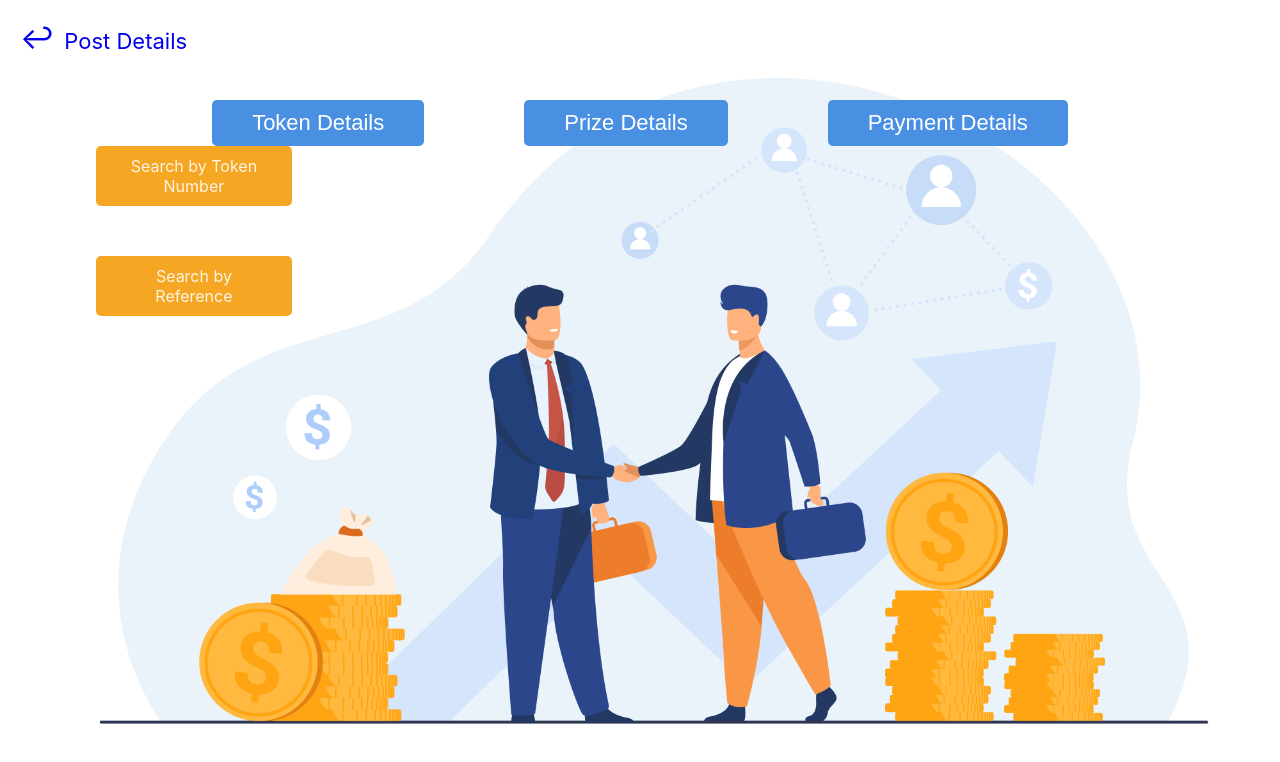
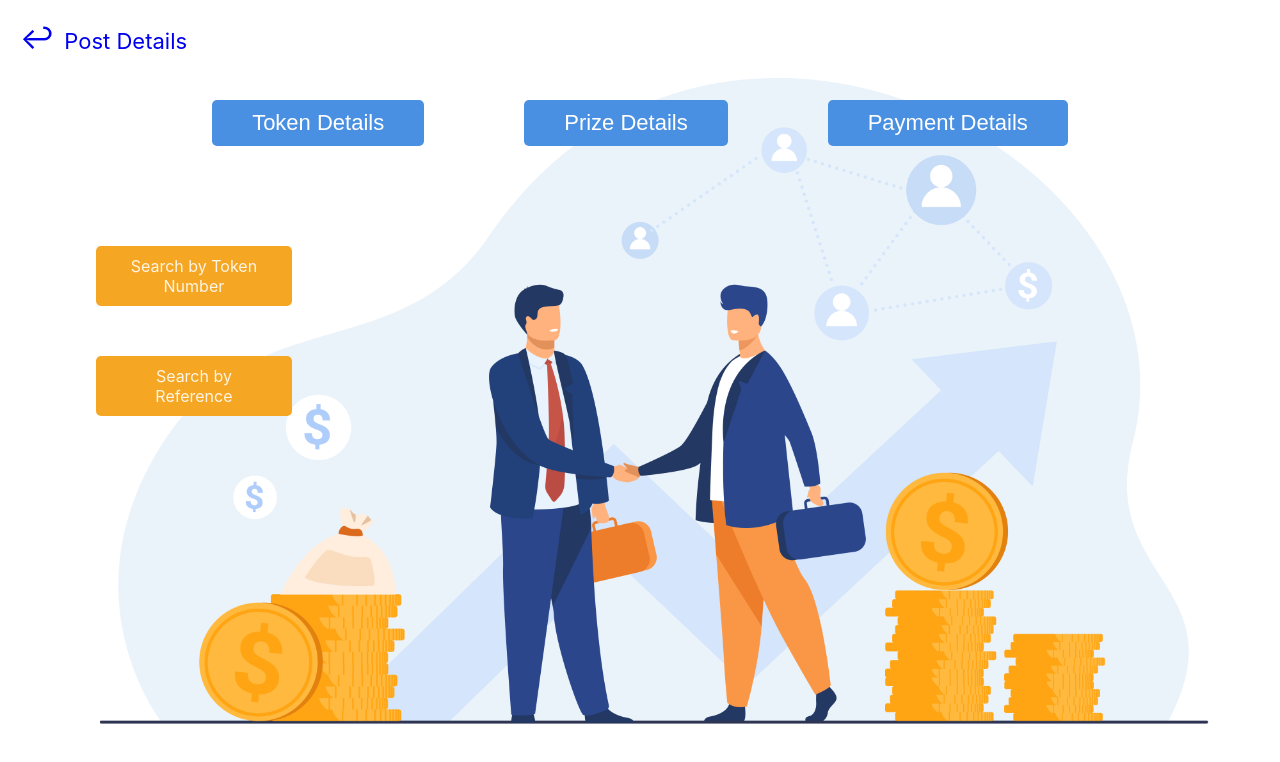
Before and after one commit to uditjain27/PP-Frontend, a React (Create React App) app: page /get in a window 1280 px wide. Both pictures are taken after a click on the button "Token Details". Shown: the top 762 px of the page. Built offline with nearby package versions, Linux system fonts and the light colour scheme.

Commit message:
Fixed minor css bugs

```diff
--- a/src/Component/GetDetails/GetDetails.module.css
+++ b/src/Component/GetDetails/GetDetails.module.css
@@ -53,10 +53,12 @@
     flex-direction: row;
     align-items: center;
     justify-content: space-between;
+    position: relative;
+    margin-top: 100px;
 }
 
 .tabz{
-    margin-top: -50px;
+    margin-top: 70px;
     width: 90vw;
     flex-direction: column;
     align-items: flex-start;
--- a/src/Component/GetDetails/PrizeGetDetails.module.css
+++ b/src/Component/GetDetails/PrizeGetDetails.module.css
@@ -2,6 +2,7 @@
     display: flex;
     flex-direction: column;
     width: 100%;
+    overflow-y: auto;
 }
 
 .container>div {
```
